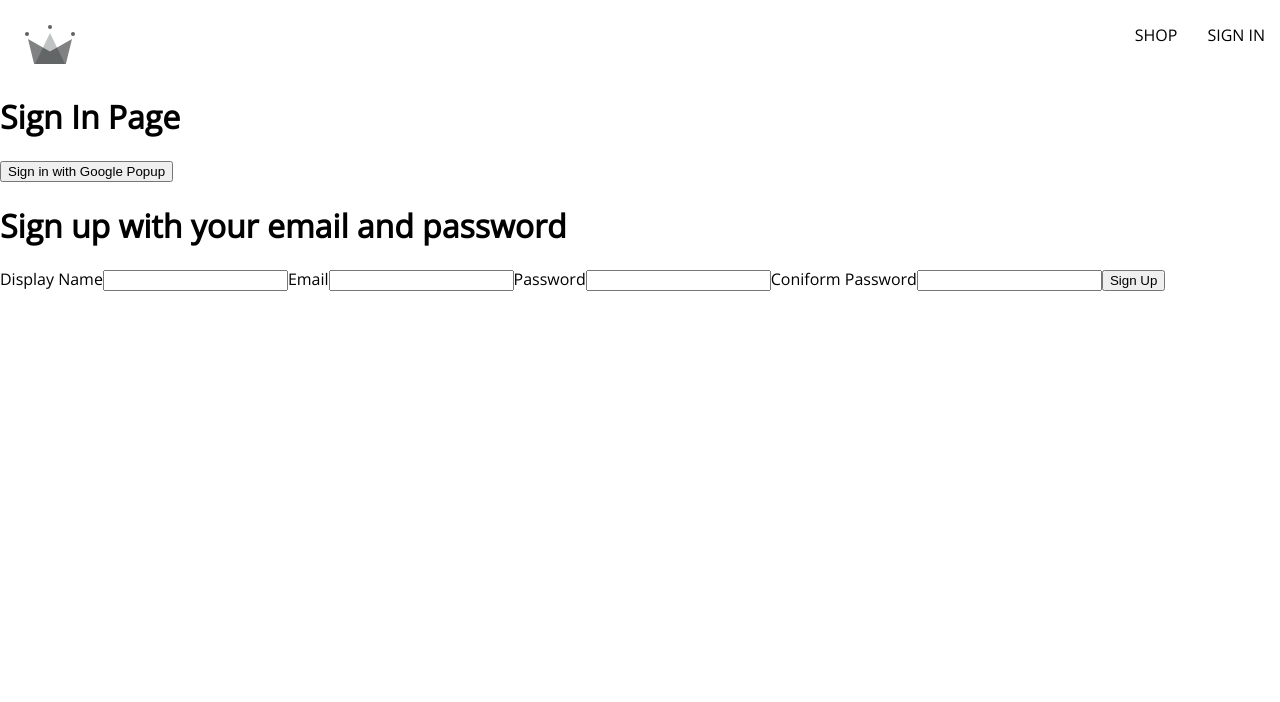
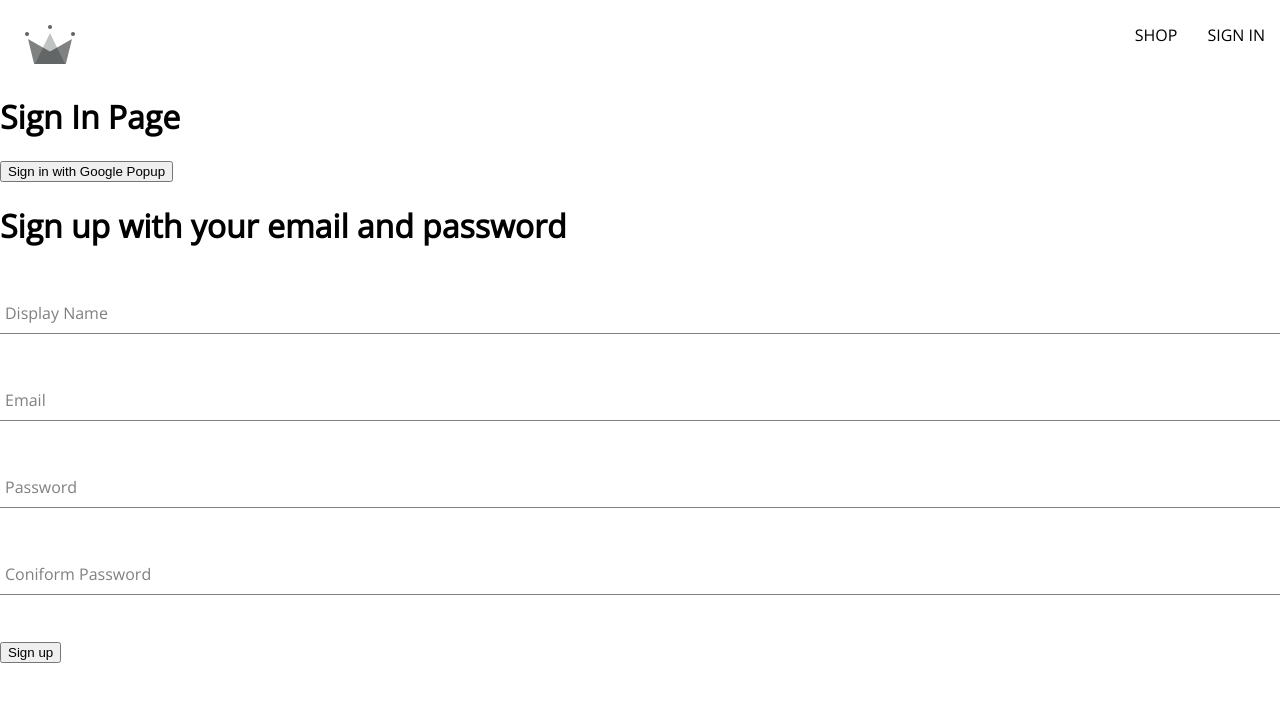
Before and after one commit to Elyormuhandis/crwn-clothing, a React (Create React App) app: page /sign-in in a window 1280 px wide. Shown: the top 702 px of the page. Built offline with nearby package versions, Linux system fonts and the light colour scheme.

Commit message:
Form input Sign in with email and password finished

```diff
--- /dev/null
+++ b/src/components/form-input/form-input.component.jsx
@@ -0,0 +1,14 @@
+import './form-input.styles.scss'
+
+const FormInput = ({label, ...otherProps}) => {
+    return(
+        <div className="group">
+        <input className="form-input" {...otherProps}/>
+        {
+            label && (<label className={`${otherProps.value.length ? 'shrink' : ''} form-input-label`}>{label}</label>)
+        }
+        </div>
+    )
+}
+
+export default FormInput
--- /dev/null
+++ b/src/components/form-input/form-input.styles.scss
@@ -0,0 +1,54 @@
+$sub-color: grey;
+$main-color: black;
+
+@mixin shrinkLabel {
+  top: -14px;
+  font-size: 12px;
+  color: $main-color;
+}
+
+.group {
+  position: relative;
+  margin: 45px 0;
+
+  .form-input {
+    background: none;
+    background-color: white;
+    color: $sub-color;
+    font-size: 18px;
+    padding: 10px 10px 10px 5px;
+    display: block;
+    width: 100%;
+    border: none;
+    border-radius: 0;
+    border-bottom: 1px solid $sub-color;
+    margin: 25px 0;
+
+    &:focus {
+      outline: none;
+    }
+
+    &:focus ~ .form-input-label {
+      @include shrinkLabel();
+    }
+  }
+
+  input[type='password'] {
+    letter-spacing: 0.3em;
+  }
+
+  .form-input-label {
+    color: $sub-color;
+    font-size: 16px;
+    font-weight: normal;
+    position: absolute;
+    pointer-events: none;
+    left: 5px;
+    top: 10px;
+    transition: 300ms ease all;
+
+    &.shrink {
+      @include shrinkLabel();
+    }
+  }
+}
--- a/src/components/sign-up-form/sign-up-form.component.jsx
+++ b/src/components/sign-up-form/sign-up-form.component.jsx
@@ -1,6 +1,6 @@
 import { useState } from "react";
-
-
+import FormInput from "../form-input/form-input.component";
+import {createAuthUserWithEmailAndPassword, createUserDocumentFromAuth} from '../../utils/firebase/firebase.utils'
 const defaultFormFields = {
     displayName: '',
     email: '',
@@ -10,27 +10,77 @@
 
 const SignUpForm = () => {
     const [formFields, setFromFields] = useState(defaultFormFields);
-    const {displayName, email, password, conifromPassword} = formFields;
+    const {displayName, email, password, coniformPassword} = formFields;
     console.log(formFields);
+
+    const resetFormFields = () => {
+        setFromFields(defaultFormFields)
+    }
+
+    const handleSubmit = async (event) => {
+        event.preventDefault();
+        if(password !== coniformPassword){
+            alert("passwords don't match")
+            return;
+        }
+
+        try{
+
+            const {user} = await createAuthUserWithEmailAndPassword(
+                email,
+                password
+                );
+
+                await createUserDocumentFromAuth(user, {displayName})
+                resetFormFields();
+        }catch(error){
+            if(error.code === 'auth/email-already-in-use'){
+                alert('Cannot create user, email already in use')
+            }else{
+                console.log('user creation encountered an error', error);
+            }
+        }
+
+    }
+
     const handleChange = (event) => {
         const {name, value} = event.target;
-
         setFromFields({...formFields, [name]:value})
     };
 
     return(
         <div>
             <h1>Sign up with your email and password</h1>
-            <form onSubmit={() => {}}>
-                <label>Display Name</label>
-                <input type='text' required onChange={handleChange} name="displayName" value={displayName}/>
-                <label>Email</label>
-                <input type='email' required onChange={handleChange} name="email" value={email}/>
-                <label>Password</label>
-                <input type='password' required onChange={handleChange} name="password" value={password}/>
-                <label>Coniform Password</label>
-                <input type='password' required onChange={handleChange} name="coniformPassword" value={conifromPassword}/>
-                <button type="submit">Sign Up</button>
+            <form onSubmit={handleSubmit}>
+                <FormInput
+                label="Display Name"
+                type='text'
+                required
+                onChange={handleChange}
+                name="displayName"
+                value={displayName}/>
+                <FormInput
+                label="Email"
+                type='email'
+                required
+                onChange={handleChange}
+                name="email"
+                value={email}/>
+                <FormInput
+                label="Password"
+                type='password'
+                required
+                onChange={handleChange}
+                name="password"
+                value={password}/>
+                <FormInput
+                label="Coniform Password"
+                type='password'
+                required
+                onChange={handleChange}
+                name="coniformPassword"
+                value={coniformPassword}/>
+                <button type="submit">Sign up</button>
             </form>
         </div>
     )
--- a/src/utils/firebase/firebase.utils.js
+++ b/src/utils/firebase/firebase.utils.js
@@ -3,7 +3,8 @@
     getAuth,
     signInWithRedirect,
     signInWithPopup,
-    GoogleAuthProvider
+    GoogleAuthProvider,
+    createUserWithEmailAndPassword
 } from 'firebase/auth'
 
 import {
@@ -35,9 +36,13 @@
   export const signInWithGoogleRedirect = () => {signInWithRedirect(auth, googleProvider)}
   export const db = getFirestore();
 
-  export const createUserDocumentFromAuth = async (userAuth) => {
+  export const createUserDocumentFromAuth = async (
+    userAuth,
+    additionalInformation={}
+    ) => {
+    if(!userAuth) return;
     const userDocRef = doc(db, 'users', userAuth.uid)
-    console.log(userDocRef);
+
 
     const userSnapshot = await getDoc(userDocRef);
     console.log(userSnapshot);
@@ -51,10 +56,17 @@
         await setDoc(userDocRef, {
           displayName,
           email,
-          createdAt
+          createdAt,
+          ...additionalInformation
         });
       } catch(error){
         console.log('error creating the user', error.message);
       }
     }
+    return userDocRef;
   }
+
+  export const createAuthUserWithEmailAndPassword = async (email, password) => {
+    if (!email|| !password) return;
+    return await createUserWithEmailAndPassword(auth, email, password)
+  }
```
